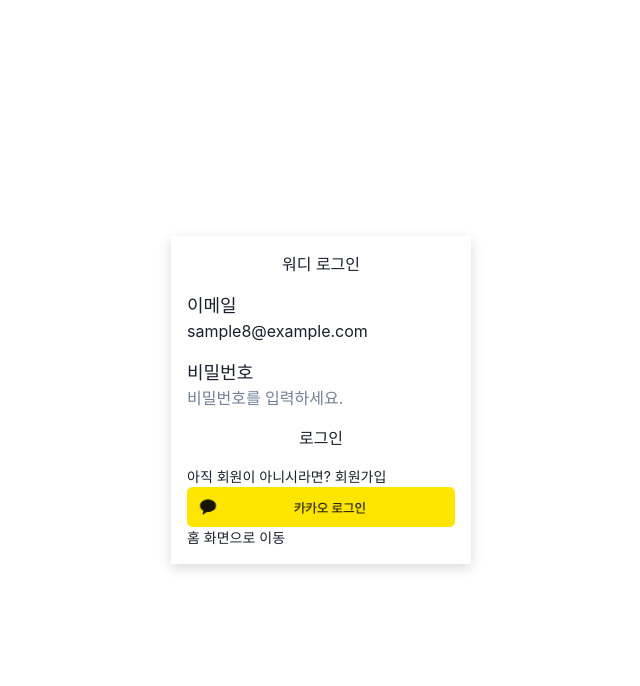
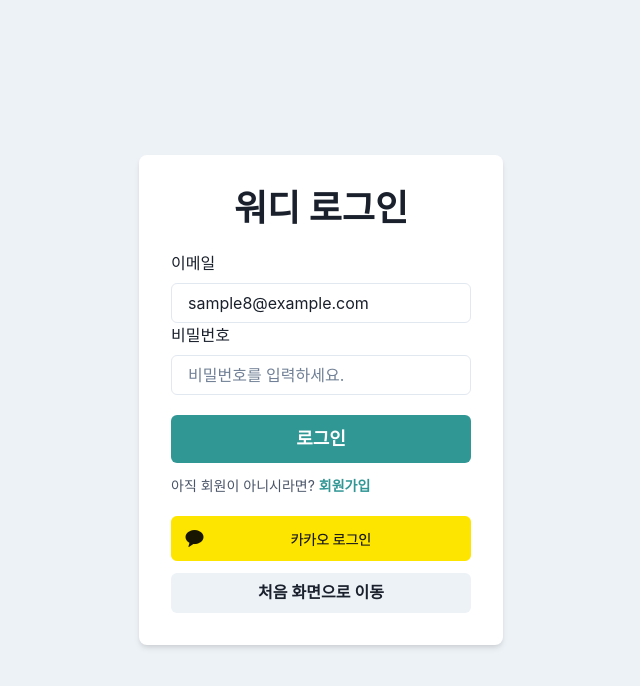
Before and after one commit to hs20180519/aiProject, a React (Create React App) app in the folder front/: page /login in a window 1280 px wide. Shown: the top 686 px of the page, without its empty margins (319-959 px from the left). Built offline with nearby package versions, Linux system fonts and the light colour scheme; no server answers.

Commit message:
fix - signup, mypage

```diff
--- a/front/src/pages/Login/LoginPage.tsx
+++ b/front/src/pages/Login/LoginPage.tsx
@@ -1,4 +1,4 @@
-/* eslint-disable */
+/* eslint-disable @typescript-eslint/no-explicit-any */
 import React, { SyntheticEvent, useState, useContext } from "react";
 import { useNavigate } from "react-router-dom";
 import * as Api from "../../apis/api";
@@ -6,6 +6,20 @@
 import { UserProps } from "../../reducer";
 import KakaoLoginButton from "./KakaoLoginButton";
 import validateEmail from "../../libs/validateEmail";
+import {
+  Flex,
+  Box,
+  FormControl,
+  FormLabel,
+  Input,
+  Checkbox,
+  Stack,
+  Button,
+  Heading,
+  Text,
+  useColorModeValue,
+  Center,
+} from '@chakra-ui/react';
 
 interface LoginProps {
   email: string;
@@ -38,7 +52,6 @@
         email,
         password,
       });
-      console.log(res.data);
       if (res.status === 200) {
         const jwtToken = res.data.token;
         sessionStorage.setItem("userToken", jwtToken);
@@ -51,104 +64,119 @@
         }
       }
     } catch (err) {
-      console.log("catch");
       const objectErr = err as any;
       window.alert(objectErr.response.data);
     }
   };
+
+  // const handleSubmit = async (e: SyntheticEvent) => {
+  //   e.preventDefault();
+
+  //   try {
+  //     const res = await Api.post("/auth", {
+  //       email,
+  //       password,
+  //     });
+
+  //     if (res.status === 200) {
+  //       const jwtToken = res.data.token;
+  //       sessionStorage.setItem("userToken", jwtToken);
+
+  //       // 서버에서 로그인 실패 시 오류 메시지가 JSON 객체로 반환?
+  //       if (res.data.errorMessage) {
+  //         const errorResponse = JSON.stringify(res.data.errorMessage);
+  //         window.alert(errorResponse);
+  //       } else {
+  //         const userInfo = await Api.get("/user");
+  //         if (userTypeGuard(userInfo.data)) {
+  //           dispatch({ type: "LOGIN_SUCCESS", payload: userInfo.data });
+  //           navigate("/main", { replace: true });
+  //         } else {
+  //           window.alert("유저 정보가 잘못되었습니다.");
+  //         }
+  //       }
+  //     }
+  //   } catch (err) {
+  //     console.log("catch");
+  //     const objectErr = err as any;
+  //     window.alert(objectErr.response.data);
+  //   }
+  // };
 
   const navigateToIntroPage = () => {
     navigate("/");
   };
 
   return (
-    <div
-      style={{
-        height: "100vh",
-        display: "flex",
-        justifyContent: "center",
-        alignItems: "center",
-      }}
+    <Flex
+      minH={'100vh'}
+      align={'center'}
+      justify={'center'}
+      bg={useColorModeValue('gray.100', 'gray.800')}
     >
-      <div
-        style={{
-          width: "300px",
-          boxShadow: "0px 4px 12px #00000026",
-        }}
+    <Stack spacing={8} mx={"auto"} maxW={"lg"} py={12} px={6}>
+      <Box
+        rounded={'lg'}
+        bg={useColorModeValue('white', 'gray.700')}
+        boxShadow={'md'}
+        p={8}
       >
-        <div
-          className={"container"}
-          style={{
-            display: "flex",
-            flexDirection: "column",
-            justifyContent: "center",
-            alignItems: "center",
-            height: "100%",
-            gap: "16px",
-            padding: "16px",
-          }}
-        >
-          <h2 style={{ textAlign: "center" }}>{"워디 로그인"}</h2>
-          <form
-            onSubmit={handleSubmit}
-            style={{
-              display: "flex",
-              flexDirection: "column",
-              justifyContent: "center",
-              height: "100%",
-              width: "100%",
-              gap: "16px",
-            }}
-          >
-            <div className={"form-group"}>
-              <label style={{ fontSize: "18px" }}>{"이메일"}</label>
-              <input
-                type={"text"}
-                className={"form-control"}
-                placeholder={"이메일을 입력하세요."}
+        <Heading fontSize={"4xl"} textAlign={"center"}>
+          워디 로그인
+        </Heading>
+      <Stack spacing={10} pt={5}>
+        <form onSubmit={handleSubmit}>
+          <FormControl id="email">
+            <FormLabel>이메일</FormLabel>
+            <Input
+              type="text"
+              placeholder="이메일을 입력하세요."
               value={email}
               onChange={(e) => setFormData({ ...formData, email: e.target.value })}
             />
             {!isEmailValid && email.length > 0 && (
-                <div className={"text-danger"}>{`이메일 형식이 올바르지 않습니다.`}</div>
+              <Text color="red.500">이메일 형식이 올바르지 않습니다.</Text>
             )}
-            </div>
-            <div className={"form-group"}>
-              <label style={{ fontSize: "18px" }}>{"비밀번호"}</label>
-              <input
-                type={"password"}
-                className={"form-control"}
-                placeholder={"비밀번호를 입력하세요."}
+          </FormControl>
+          <FormControl id="password">
+            <FormLabel>비밀번호</FormLabel>
+            <Input
+              type="password"
+              placeholder="비밀번호를 입력하세요."
               value={password}
               onChange={(e: React.ChangeEvent<HTMLInputElement>) =>
                 setFormData({ ...formData, password: e.target.value })
               }
             />
             {!isPasswordValid && password.length > 0 && (
-                <div className={"text-danger"} style={{ color: "#FF6347" }}>
-                  {"비밀번호는 4글자 이상입니다."}
-                </div>
+              <Text color="red.500">비밀번호는 4글자 이상이어야 합니다.</Text>
             )}
-            </div>
-            <button type={"submit"} className={"btn btn-primary"} disabled={!isFormValid}>
-              {"로그인"}
-            </button>
-            <p style={{ fontSize: "14px" }}>
-              {"아직 회원이 아니시라면?"}{" "}
-              <button
-                type={"button"}
-                className={"btn btn-link"}
-                onClick={() => navigate("/SignUp")}
-              >
-                {"회원가입"}
-              </button>
+          </FormControl>
+          <Stack spacing={10} pt={5}>
+          <Button type="submit" colorScheme="teal" variant="solid" size="lg" width="100%" disabled={!isFormValid}>
+            로그인
+          </Button>
+          </Stack>
+        </form>
+        </Stack>
+        <Stack spacing={10} pt={3}>
+        <Text fontSize="sm" color="gray.600">
+          아직 회원이 아니시라면?{' '}
+          <Button as="a" href="/SignUp" colorScheme="teal" variant="link" size="xl">
+            회원가입
+          </Button>
+        <Stack spacing={10} pt={5}>
           <KakaoLoginButton />
-              <button onClick={navigateToIntroPage}>홈 화면으로 이동</button>
-            </p>
-          </form>
-        </div>
-      </div>
-    </div>
+        </Stack>
+        <Stack spacing={10} pt={3}>
+          <Button onClick={navigateToIntroPage}>처음 화면으로 이동
+            </Button>
+          </Stack>
+        </Text>
+        </Stack>
+      </Box>
+      </Stack>
+    </Flex>
   );
 };
 
--- a/front/src/pages/Main/MainPage.tsx
+++ b/front/src/pages/Main/MainPage.tsx
@@ -30,6 +30,9 @@
 // gptPage
 import TestGptWordPage from "../TestGptWordPage/TestGptWordPage";
 import Loading from "../../components/Loading";
+
+// mypage
+import MyPage from "../MyPage";
 
 const MainPage = () => {
   const { isOpen, onOpen, onClose } = useDisclosure();
@@ -72,7 +75,7 @@
           {<Route path="grammar" element={<GrammarPage />} />}
           <Route path="grammar/:word" element={<GrammarPage />} />
           <Route path="test_word" element={<TestGptWordPage />} />
-          {/* <Route path="mypage" element={<MyPage />} />  페이지 추가할시 import후 주석제거*/}
+          <Route path="mypage" element={<MyPage />} />
           {/* <Route path="wordlist" element={<WordsPage />}  /> 페이지 추가할시 import후 주석제거*/}
         </Routes>
       </Box>
--- a/front/src/pages/Main/MobileNav.tsx
+++ b/front/src/pages/Main/MobileNav.tsx
@@ -17,6 +17,7 @@
 } from "@chakra-ui/react";
 import { FiMenu, FiBell, FiChevronDown } from "react-icons/fi";
 import { Link as ReactRouterLink } from "react-router-dom";
+import { useNavigate } from "react-router-dom";
 
 interface MobileProps extends FlexProps {
   onOpen: () => void;
--- /dev/null
+++ b/front/src/pages/MyPage.tsx
@@ -0,0 +1,83 @@
+import {
+    Heading,
+    Avatar,
+    Box,
+    Center,
+    Image,
+    Flex,
+    Text,
+    Stack,
+    Button,
+    useColorModeValue,
+  } from '@chakra-ui/react'
+
+  export default function SocialProfileWithImage() {
+    return (
+      <Center py={6}>
+        <Box
+          maxW={'270px'}
+          w={'full'}
+          bg={useColorModeValue('white', 'gray.800')}
+          boxShadow={'2xl'}
+          rounded={'md'}
+          overflow={'hidden'}>
+          <Image
+            h={'120px'}
+            w={'full'}
+            src={
+              'https://images.unsplash.com/photo-1612865547334-09cb8cb455da?ixid=MXwxMjA3fDB8MHxwaG90by1wYWdlfHx8fGVufDB8fHw%3D&ixlib=rb-1.2.1&auto=format&fit=crop&w=634&q=80'
+            }
+            objectFit="cover"
+            alt="#"
+          />
+          <Flex justify={'center'} mt={-12}>
+            <Avatar
+              size={'xl'}
+              src={
+                'https://images.unsplash.com/photo-1500648767791-00dcc994a43e?ixlib=rb-1.2.1&q=80&fm=jpg&crop=faces&fit=crop&h=200&w=200&ixid=eyJhcHBfaWQiOjE3Nzg0fQ'
+              }
+              css={{
+                border: '2px solid white',
+              }}
+            />
+          </Flex>
+
+          <Box p={6}>
+            <Stack spacing={0} align={'center'} mb={5}>
+              <Heading fontSize={'2xl'} fontWeight={500} fontFamily={'body'}>
+                도은
+              </Heading>
+              <Text color={'gray.500'}>Frontend Developer</Text>
+            </Stack>
+
+            <Stack direction={'row'} justify={'center'} spacing={6}>
+              <Stack spacing={0} align={'center'}>
+                <Text fontWeight={600}>23k</Text>
+                <Text fontSize={'sm'} color={'gray.500'}>
+                  Followers
+                </Text>
+              </Stack>
+              <Stack spacing={0} align={'center'}>
+                <Text fontWeight={600}>23k</Text>
+                <Text fontSize={'sm'} color={'gray.500'}>
+                  Followers
+                </Text>
+              </Stack>
+            </Stack>
+            <Button
+              w={'full'}
+              mt={8}
+              bg={useColorModeValue('#151f21', 'gray.900')}
+              color={'white'}
+              rounded={'md'}
+              _hover={{
+                transform: 'translateY(-2px)',
+                boxShadow: 'lg',
+              }}>
+              학습하러 가기
+            </Button>
+          </Box>
+        </Box>
+      </Center>
+    )
+  }
```
Also changed, not shown: front/src/pages/Login/LoginPage2.tsx (added, +155 -0 lines), front/src/pages/MainPage2.tsx (+7 -1 lines), 1 other file (tests, documents, lock files or other folders). Lines whose indentation alone changed are shown as unchanged.
